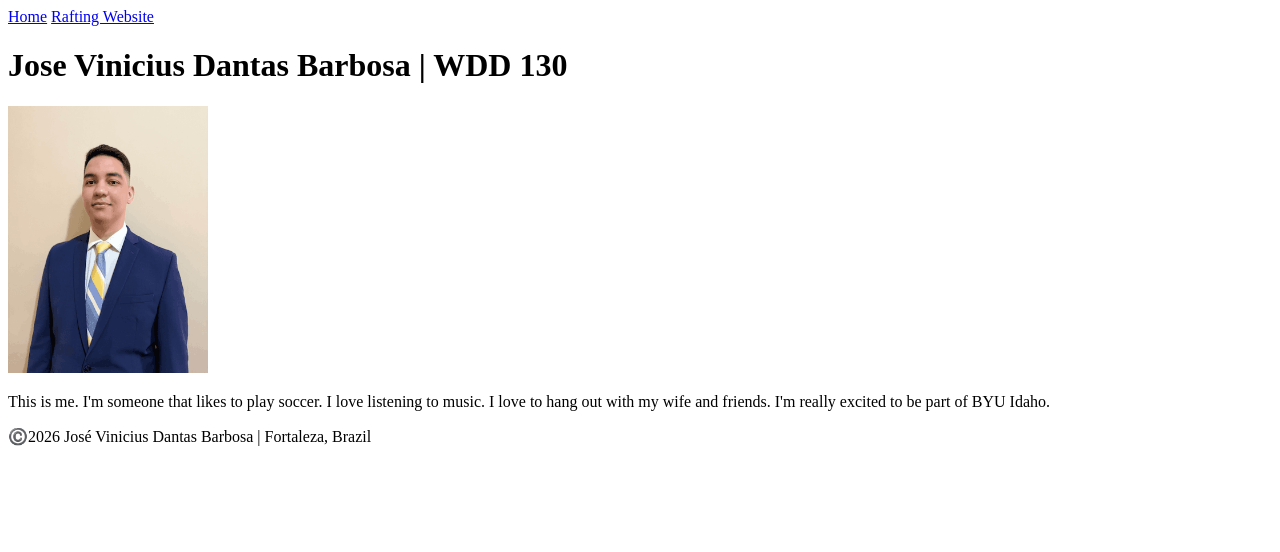
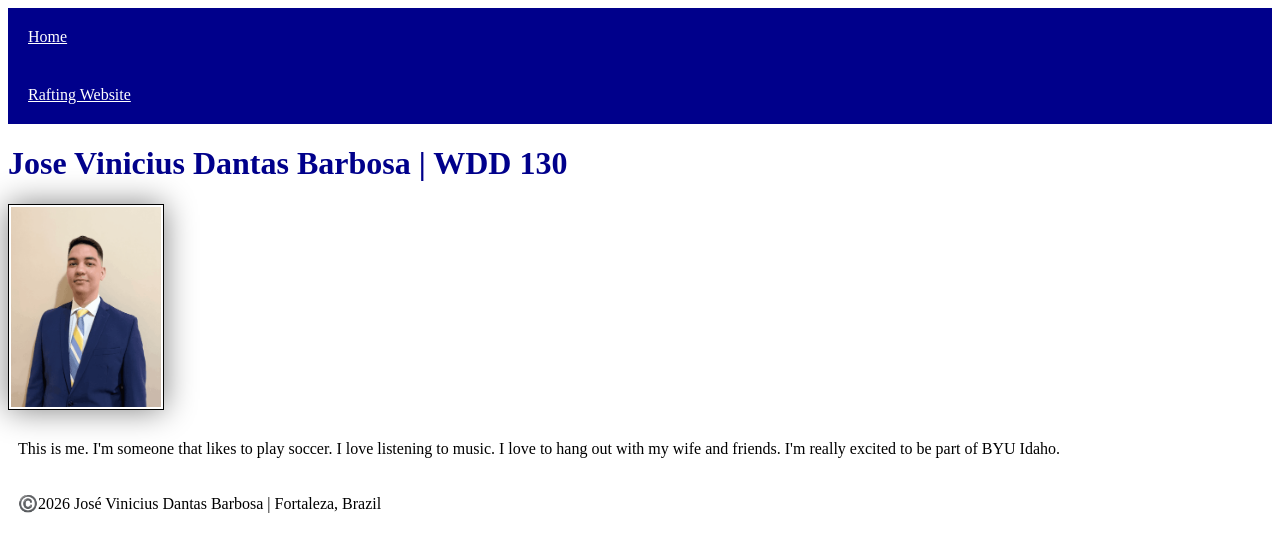
Before and after one commit to viniciusdbarbosa01/wdd130, a plain HTML site: page index.html in a window 1280 px wide. Drawn offline with Linux system fonts and the light colour scheme.

Commit message:
css test

```diff
--- a/index.html
+++ b/index.html
@@ -6,6 +6,7 @@
     <meta name="viewport" content="width=device-width, initial-scale=1.0">
     <title>Jose Vinicius Dantas Barbosa | WDD 130</title>
 </head>
+<link rel="stylesheet" href="styles/styles.css">
 
 <body>
     <header>
--- a/styles/styles.css
+++ b/styles/styles.css
@@ -0,0 +1,26 @@
+nav {
+    background-color: darkblue;
+    padding: :10px;
+}
+
+nav a {
+    color: white;
+    display: block;
+    padding: 20px;
+}
+
+h1 {
+    color: darkblue;
+}
+
+img {
+    width: 150px;
+    height: auto;
+    border: 1px solid black;
+    padding: 2px;
+    box-shadow: 0 0 30px gray;
+}
+
+p {
+    padding: 10px;
+}
```
Also changed, not shown: week02/basic-layout.html (+4 -3 lines).
